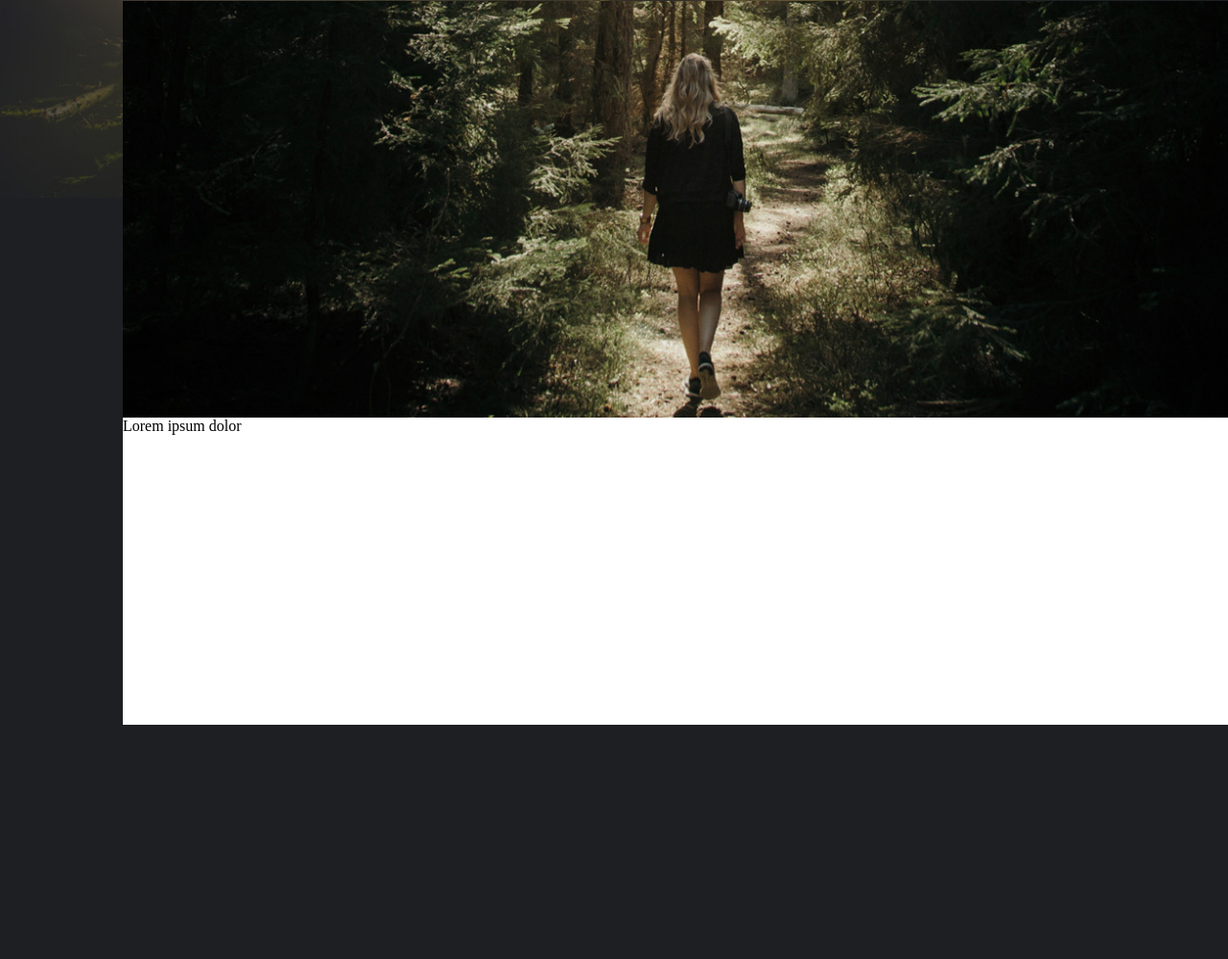
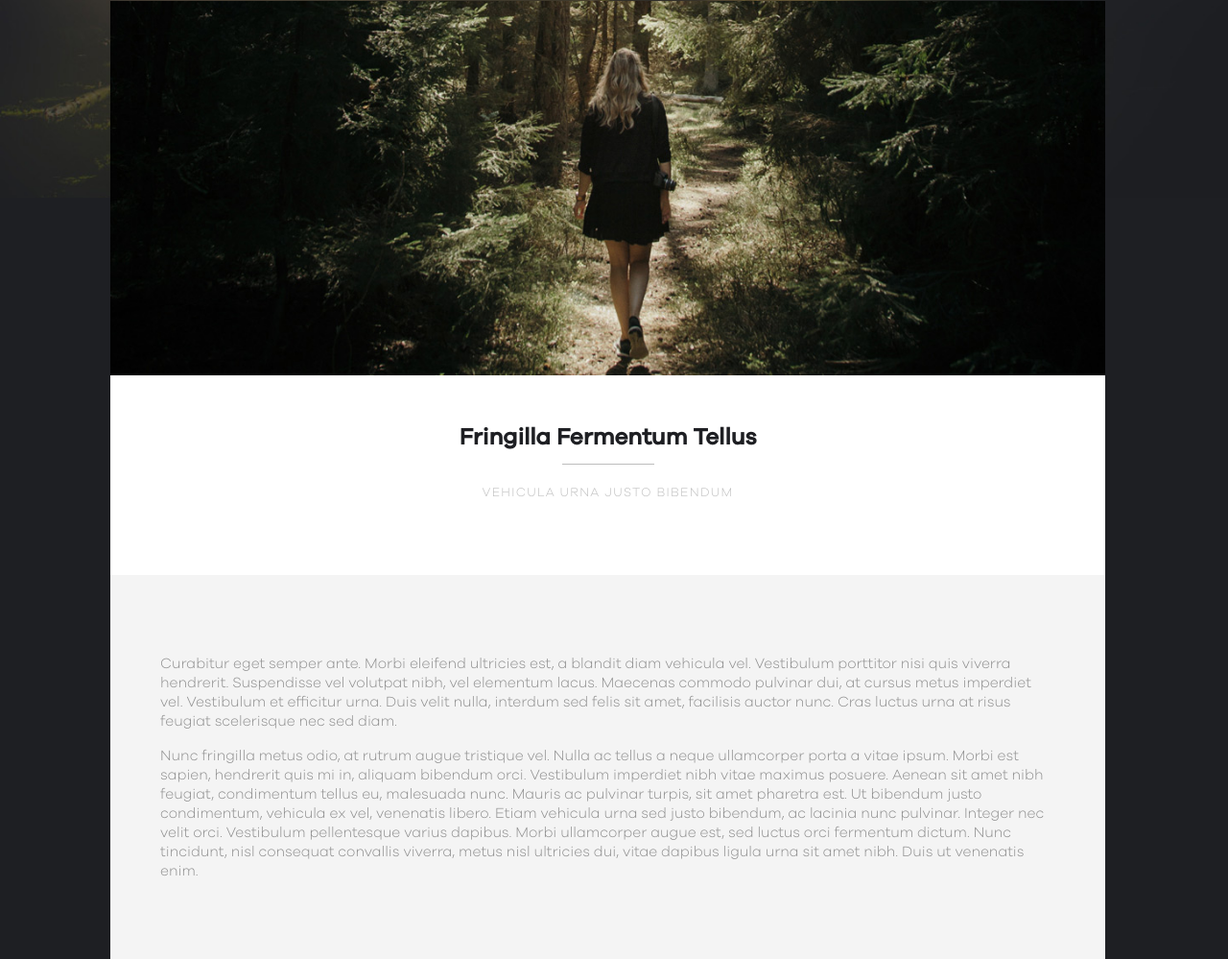
Before and after one commit to maxberck/caminar, a plain HTML site: page index.html in a window 1280 px wide. Shown: the part 194-1193 px from the top of the page at 96% size. Before the commit the page ends 949 px from the top, so only its background shows below. Drawn offline with Linux system fonts and the light colour scheme.

Commit message:
finition de la premiere section, additon d'une police d'ecriture et modification rapide de quelque petite chose dans le header

```diff
--- a/index.html
+++ b/index.html
@@ -15,10 +15,18 @@
         <scetion class="section1">
             <img src="./public/img/pic02.jpg" alt="">
             <div class="s1_white">
-                <p>Lorem ipsum dolor</p>
-                <p></p>
+                <h2>Fringilla Fermentum Tellus</h2>
+                <div class="margin"></div>
+                <p>VEHICULA URNA JUSTO BIBENDUM</p>
             </div>
-            <div></div>
+            <div class="s1_gray">
+                <p>Curabitur eget semper ante. Morbi eleifend ultricies est, a blandit diam vehicula vel. Vestibulum porttitor nisi quis viverra hendrerit.
+                    Suspendisse vel volutpat nibh, vel elementum lacus. Maecenas commodo pulvinar dui, at cursus metus imperdiet vel. Vestibulum et efficitur urna. Duis velit nulla, interdum sed felis sit amet, facilisis auctor nunc. Cras luctus urna at risus feugiat scelerisque nec sed diam.</p>
+                <p>Nunc fringilla metus odio, at rutrum augue tristique vel. Nulla ac tellus a neque ullamcorper porta a vitae ipsum. Morbi est sapien,
+                    hendrerit quis mi in, aliquam bibendum orci. Vestibulum imperdiet nibh vitae maximus posuere. Aenean sit amet nibh feugiat, condimentum tellus eu, malesuada nunc. Mauris ac pulvinar turpis, sit amet pharetra est. Ut bibendum justo condimentum, vehicula ex vel, venenatis libero. Etiam vehicula urna sed justo bibendum, ac lacinia nunc pulvinar. Integer nec velit orci. Vestibulum pellentesque
+                    varius dapibus. Morbi ullamcorper augue est, sed luctus orci fermentum dictum. Nunc tincidunt, nisl consequat convallis viverra, metus
+                    nisl ultricies dui, vitae dapibus ligula urna sit amet nibh. Duis ut venenatis enim.</p>
+                </div>
         </scetion>
     </main>
 </body>
--- a/public/css/style.css
+++ b/public/css/style.css
@@ -10,6 +10,12 @@
 @font-face {
     font-family: 'Galano Grotesque Light';
     src: url('../font/GalanoGrotesqueLight.otf') format('truetype');
+    font-weight: normal;
+    font-style: normal;
+}
+@font-face {
+    font-family: 'Galano Grotesque Medium';
+    src: url('../font/GalanoGrotesqueMedium.otf') format('truetype');
     font-weight: normal;
     font-style: normal;
 }
@@ -44,7 +50,7 @@ header p{
 }
 
 main{
-    width: 9git0%;
+    width: 90%;
     display: flex;
     flex-direction: column;
     justify-content: center;
@@ -55,7 +61,6 @@ main{
     flex-direction: column;
     align-content: center;
     padding-left: 10%;
-
 }
 .section1 img{
     height: 100%
@@ -64,10 +69,48 @@ main{
 .s1_white{
     background-color: white;
     width: 100%;
-    height: 20em;
+    height: 13em;
+    display: flex;
+    flex-direction: column;
+    align-items: center;
 }
 
 .s1_white h2{
-     font-family: 'Galano Grotesque Black';
+    font-family: 'Galano Grotesque Medium';
     color: #1E1F23;
+    font-weight: 900;
+    text-align: center;
+    padding-bottom: .5em;
+    padding-top: 2em;
 }
+.margin{
+    height: 1px;
+    width: 6em;
+    background-color: #BDBDBD;
+}
+
+.s1_white p{
+    font-family: 'Galano Grotesque Light';
+    text-align: center;
+    color: #BDBDBD;
+    letter-spacing: .1em;
+    font-size: small;
+    padding-top: 1.5em;
+}
+
+.s1_gray{
+    background-color: #F4F4F4;
+    width: 100%;
+    height: 25em;
+    display: flex;
+    flex-direction: column;
+    align-items: center;
+    justify-content: center;
+    color: #8B8B8B;
+    font-family: 'Galano Grotesque Light';
+    gap: 1em;
+}
+.s1_gray p{
+    width: 90%;
+    font-size: .95em;
+}
```
Also changed, not shown: public/font/GalanoGrotesqueMedium.otf (added).
